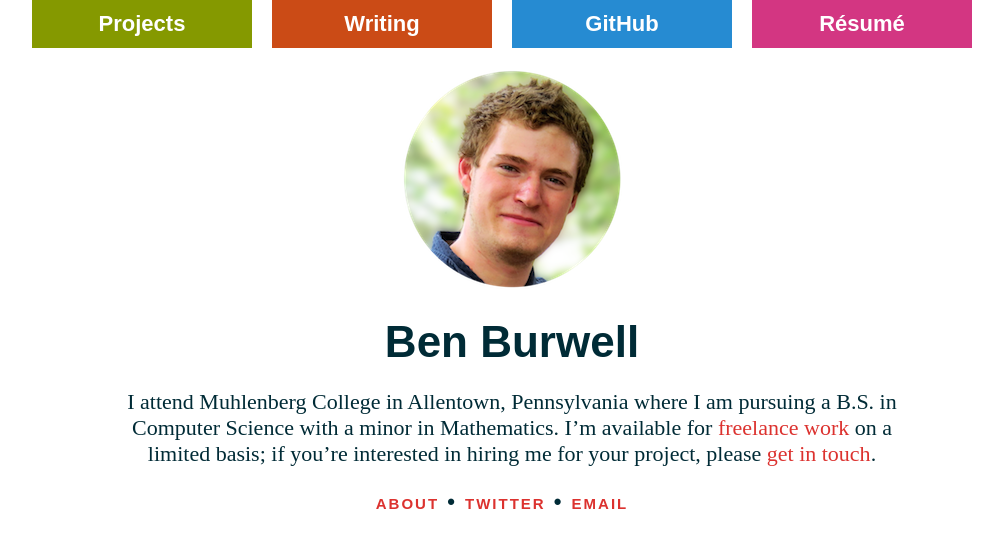
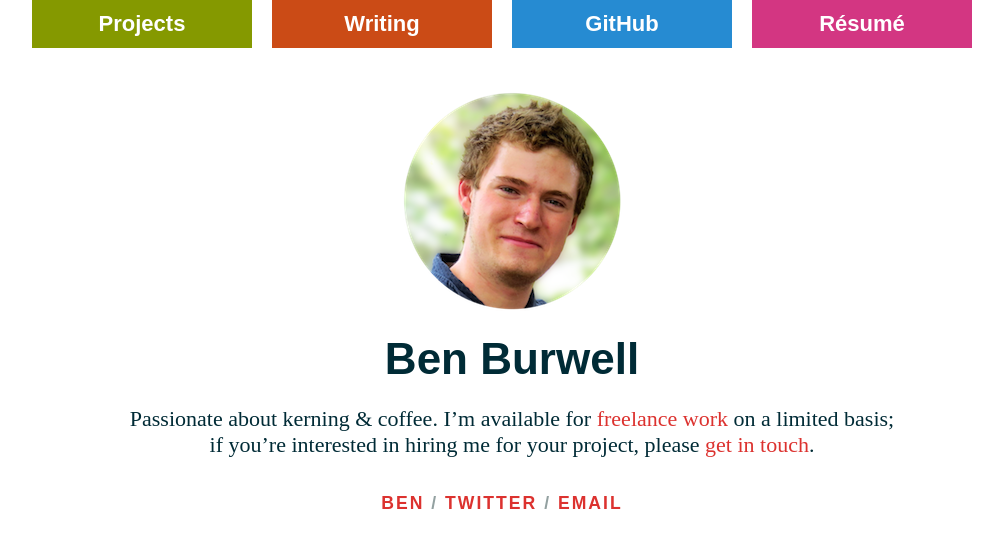
Before and after one commit to bburwell/BenBurwell.com, a Node server app: template views/home.jade in a window 1280 px wide. Shown: the top 558 px of the page, without its empty margins (138-1141 px from the left). Run offline with Node 20, Linux system fonts and the light colour scheme; the template is opened without the code that fills it, so the values that code supplies are empty; style sheets or scripts are compiled from the project's sources; some libraries are stand-ins or nearby versions.

Commit message:
UI tweaks

```diff
--- a/public/css/style.less
+++ b/public/css/style.less
@@ -34,11 +34,13 @@
 footer {
     font-family: 'myriad-pro', sans-serif;
     text-align: center;
-    padding-top: 1em;
+    padding-top: 2em;
     padding-bottom: 2em;
-    font-variant: small-caps;
+    text-transform: uppercase;
     letter-spacing: 2px;
     font-weight: 600;
+    font-size: 0.8em;
+    color: @base1;
 }
 
 header {
@@ -59,25 +61,36 @@
         }
     }
 
-    .projects a {
+    .projects {
         .nav_button(@green);
     }
 
-    .writing a {
+    .writing {
         .nav_button(@orange);
     }
 
-    .github a {
+    .github {
         .nav_button(@blue);
     }
 
-    .resume a {
+    .resume {
         .nav_button(@magenta);
     }
 }
 
 .about {
     text-align: center;
+}
+
+.portrait {
+    border-radius: 220px;
+    width: 220px;
+    height: 220px;
+    margin-top: 2em;
+    margin-left: auto;
+    margin-right: auto;
+    background-image: url('/images/ben_circle.png');
+    background-repeat: no-repeat;
 }
 
 .project h1 a {
@@ -126,7 +139,3 @@
         padding: 0 3px;
     }
 }
-
-@media (max-width: 500px) {
-
-}
--- a/views/home.jade
+++ b/views/home.jade
@@ -1,7 +1,6 @@
 extends layout
 block content
     .about.grid_10.push_1
-        p
-            img(src='/images/ben_circle.png', style='padding-top:1em;')
+        p.portrait
         h1 Ben Burwell
-        p I attend Muhlenberg College in Allentown, Pennsylvania where I am pursuing a B.S. in Computer Science with a minor in Mathematics. I’m available for <a href="/resume/">freelance work</a> on a limited basis; if you’re interested in hiring me for your project, please <a href="mailto:hi@benburwell.com">get in touch</a>.
+        p Passionate about kerning &amp; coffee. I’m available for <a href="/resume/">freelance work</a> on a limited basis; if you’re interested in hiring me for your project, please <a href="mailto:hi@benburwell.com">get in touch</a>.
--- a/views/layout.jade
+++ b/views/layout.jade
@@ -1,7 +1,7 @@
 doctype 5
 html
     head
-        title= title || 'Ben Burwell'
+        title= title || 'Ben Burwell - Designer and Developer'
         link(rel='stylesheet', href='/css/style.css')
         link(rel='shortcut icon', href='/images/icons/favicon.ico', sizes="128x128")
         link(rel='apple-touch-icon', href='/images/icons/apple/apple-touch-icon-57x57.png', sizes='57x57')
@@ -40,23 +40,19 @@
         .container_12
             header.top_nav_bar
                     .grid_3
-                        .projects
-                            a(href='/projects/') Projects
+                        a.projects(href='/projects/') Projects
                     .grid_3
-                        .writing
-                            a(href='/writing/') Writing
+                        a.writing(href='/writing/') Writing
                     .grid_3
-                        .github
-                            a(href='https://github.com/benburwell', target='_blank') GitHub
+                        a.github(href='https://github.com/benburwell', target='_blank') GitHub
                     .grid_3
-                        .resume
-                            a(href='/resume/') Résumé
+                        a.resume(href='/resume/') Résumé
             main.grid_12
                 block content
             footer.grid_12
                     p
-                        a(href='/') about
-                        |  &bull;
-                        a(href='https://twitter.com/bburwell') twitter
-                        |  &bull;
-                        a(href='mailto:hi@benburwell.com') email
+                        a(href='/') Ben
+                        |  /
+                        a(href='https://twitter.com/bburwell') Twitter
+                        |  /
+                        a(href='mailto:hi@benburwell.com') Email
```
